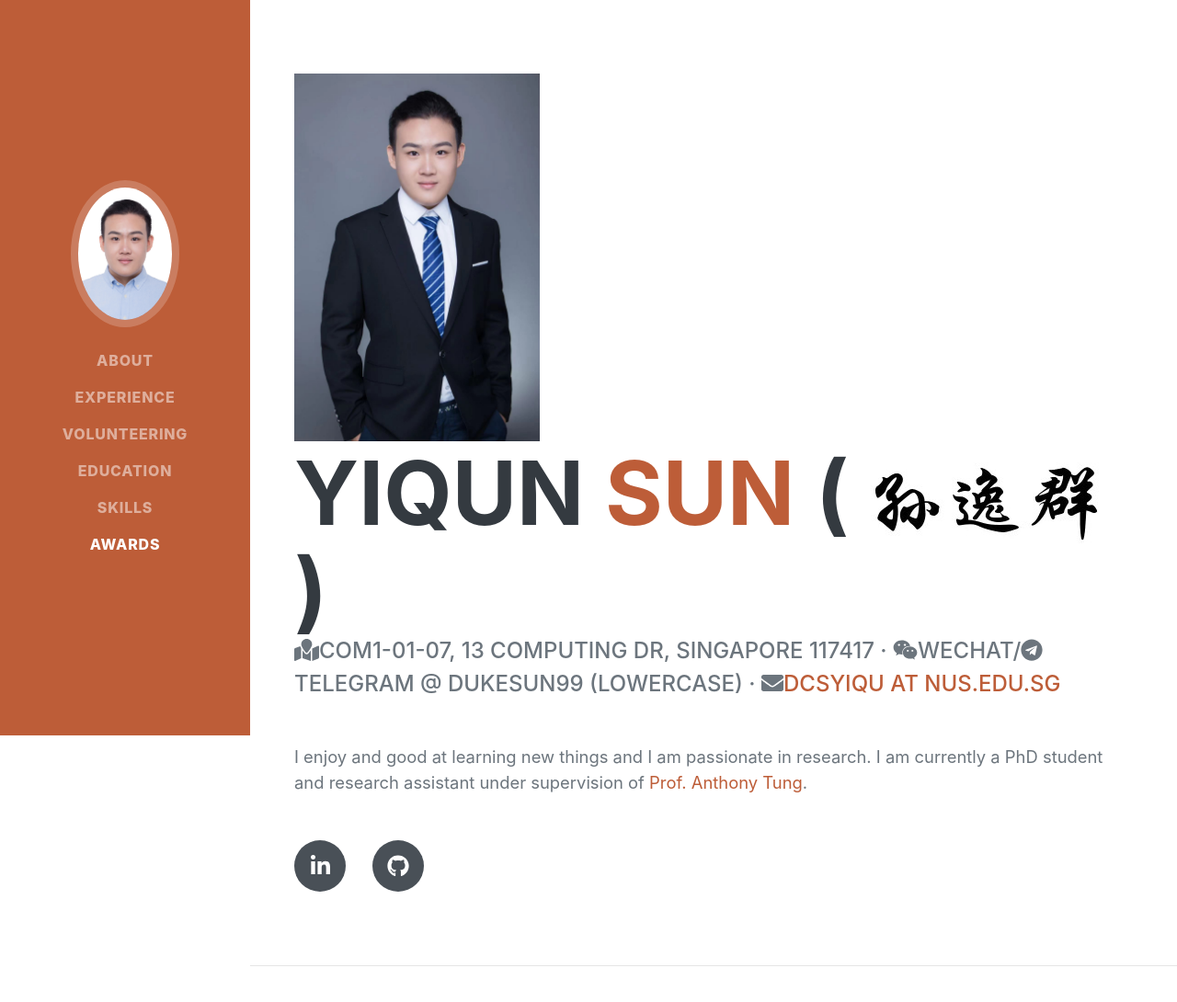
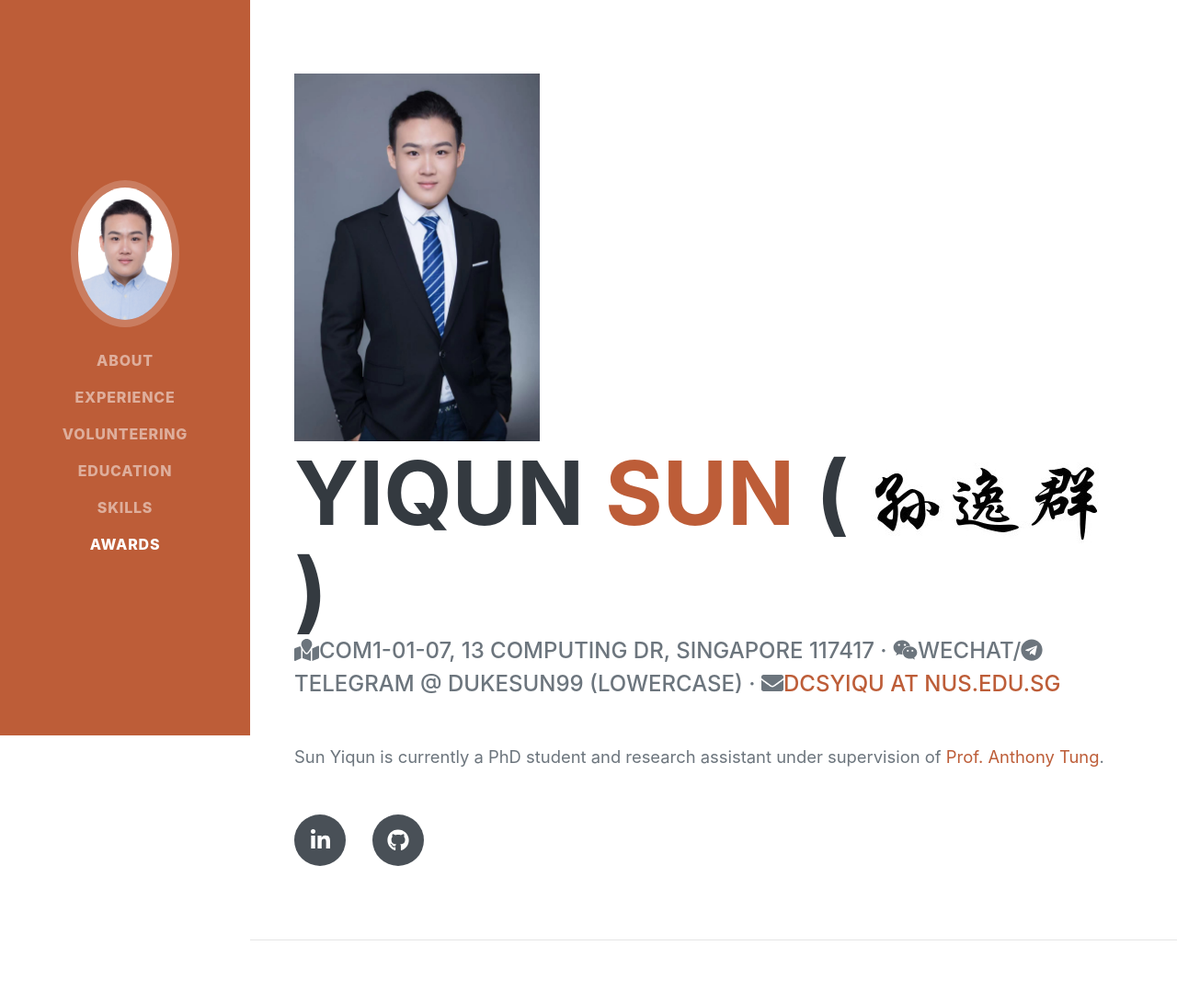
Before and after one commit to dukesun99/homepage, a plain HTML site: page index.html in a window 1280 px wide. Shown: the top 1090 px of the page at 92% size. Drawn offline with nearby package versions, Linux system fonts and the light colour scheme; a web font is replaced by a local one.

Commit message:
Change self introduction for SEO

```diff
--- a/index.html
+++ b/index.html
@@ -59,7 +59,7 @@
                         <i class="fas fa-map-marked"></i>COM1-01-07, 13 Computing Dr, Singapore 117417 · <i class="fab fa-weixin"></i>WeChat/<i class="fab fa-telegram"></i>Telegram @ dukesun99 (lowercase) ·
                         <i class="fas fa-envelope"></i><a href="mailto:dcsyiqu@nus.edu.sg">dcsyiqu AT nus.edu.sg</a>
                     </div>
-                    <p class="lead mb-5">I enjoy and good at learning new things and I am passionate in research. I am currently a PhD student and research assistant under supervision of <a href="https://www.comp.nus.edu.sg/~atung/">Prof. Anthony Tung</a>.</p>
+                    <p class="lead mb-5">Sun Yiqun is currently a PhD student and research assistant under supervision of <a href="https://www.comp.nus.edu.sg/~atung/">Prof. Anthony Tung</a>. </p>
                     <div class="social-icons">
                         <a class="social-icon" href="https://www.linkedin.com/in/dukesun99/"><i class="fab fa-linkedin-in"></i></a>
                         <a class="social-icon" href="https://github.com/dukesun99"><i class="fab fa-github"></i></a>
```
